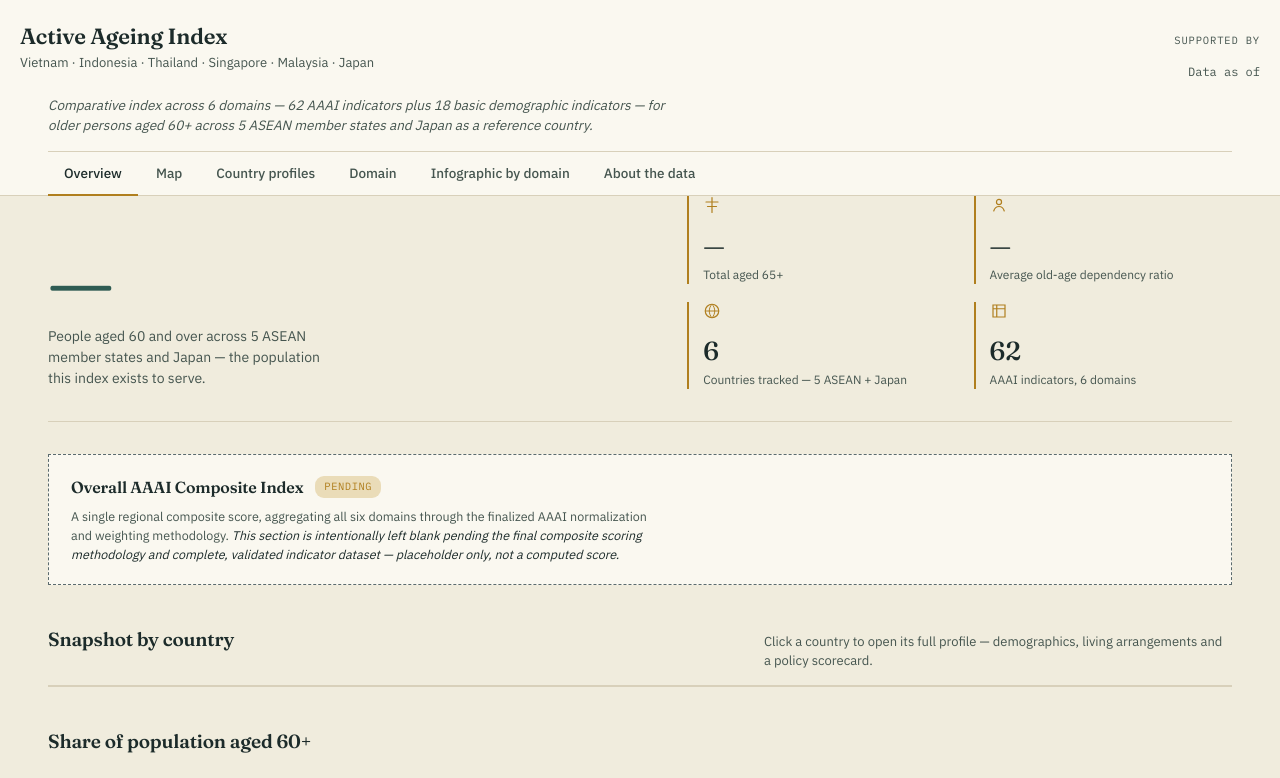
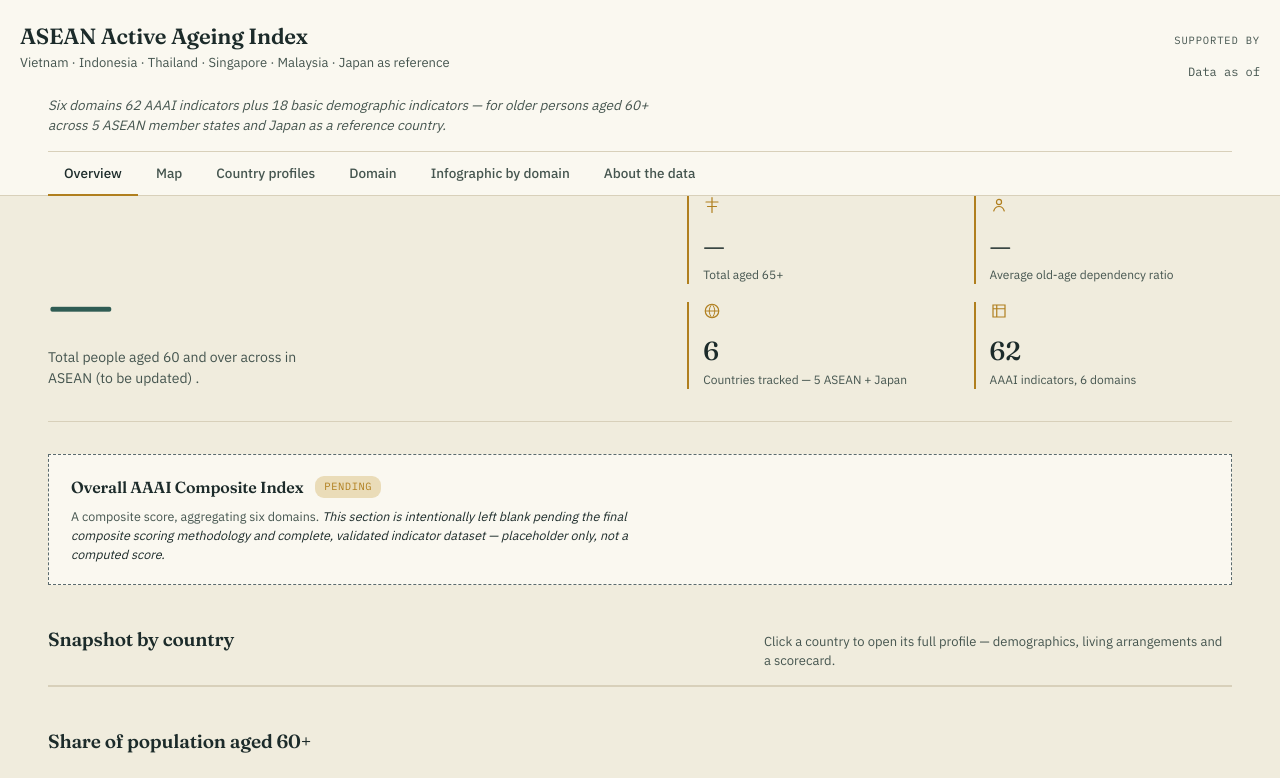
Before and after one commit to hmanvo31-byte/aaai-dashboard, a website: page index.html in a window 1280 px wide. Shown: the top 778 px of the page. Drawn offline with nearby package versions, Linux system fonts and the light colour scheme.

Commit message:
Update index.html

```diff
--- a/index.html
+++ b/index.html
@@ -17,8 +17,8 @@
     <div class="brand">
       <img src="assets/logo-acai.png" alt="ASEAN Centre for Active Ageing and Innovation" class="acai-logo" onerror="this.style.display='none'">
       <div>
-        <h1>Active Ageing Index</h1>
-        <div class="sub">Vietnam · Indonesia · Thailand · Singapore · Malaysia · Japan</div>
+        <h1>ASEAN Active Ageing Index</h1>
+        <div class="sub">Vietnam · Indonesia · Thailand · Singapore · Malaysia · Japan as reference </div>
       </div>
     </div>
     <div class="updated">
@@ -32,7 +32,7 @@
     </div>
   </div>
   <div class="shell">
-    <p class="strapline">Comparative index across 6 domains — 62 AAAI indicators plus 18 basic demographic indicators — for older persons aged 60+ across 5 ASEAN member states and Japan as a reference country.</p>
+    <p class="strapline"> Six domains 62 AAAI indicators plus 18 basic demographic indicators — for older persons aged 60+ across 5 ASEAN member states and Japan as a reference country.</p>
     <nav class="tabs">
       <button data-view="overview" class="active">Overview</button>
       <button data-view="map">Map</button>
@@ -51,7 +51,7 @@
     <div class="hero">
       <div>
         <div class="stat-figure num" id="hero-figure">—</div>
-        <div class="stat-label">People aged 60 and over across 5 ASEAN member states and Japan — the population this index exists to serve.</div>
+        <div class="stat-label"> Total people aged 60 and over across in ASEAN (to be updated) .</div>
       </div>
       <div class="hero-supporting">
         <div class="item">
@@ -78,12 +78,12 @@
         <h3>Overall AAAI Composite Index</h3>
         <span class="pending-badge">Pending</span>
       </div>
-      <p class="composite-note">A single regional composite score, aggregating all six domains through the finalized AAAI normalization and weighting methodology. <em>This section is intentionally left blank pending the final composite scoring methodology and complete, validated indicator dataset — placeholder only, not a computed score.</em></p>
+      <p class="composite-note">A composite score, aggregating six domains. <em>This section is intentionally left blank pending the final composite scoring methodology and complete, validated indicator dataset — placeholder only, not a computed score.</em></p>
     </div>
 
     <div class="section-head">
       <h2>Snapshot by country</h2>
-      <p>Click a country to open its full profile — demographics, living arrangements and a policy scorecard.</p>
+      <p>Click a country to open its full profile — demographics, living arrangements and a scorecard.</p>
     </div>
     <div class="grid-cards" id="overview-cards"></div>
 
```
